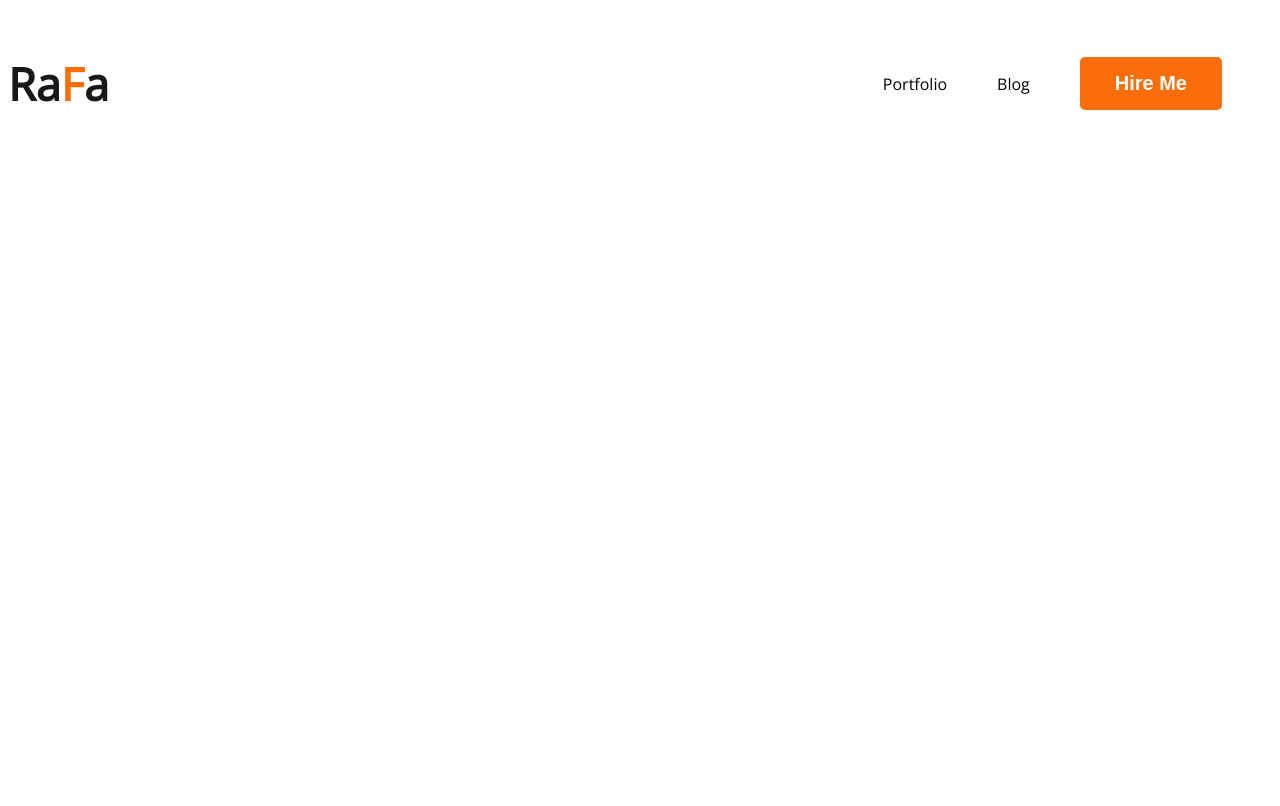
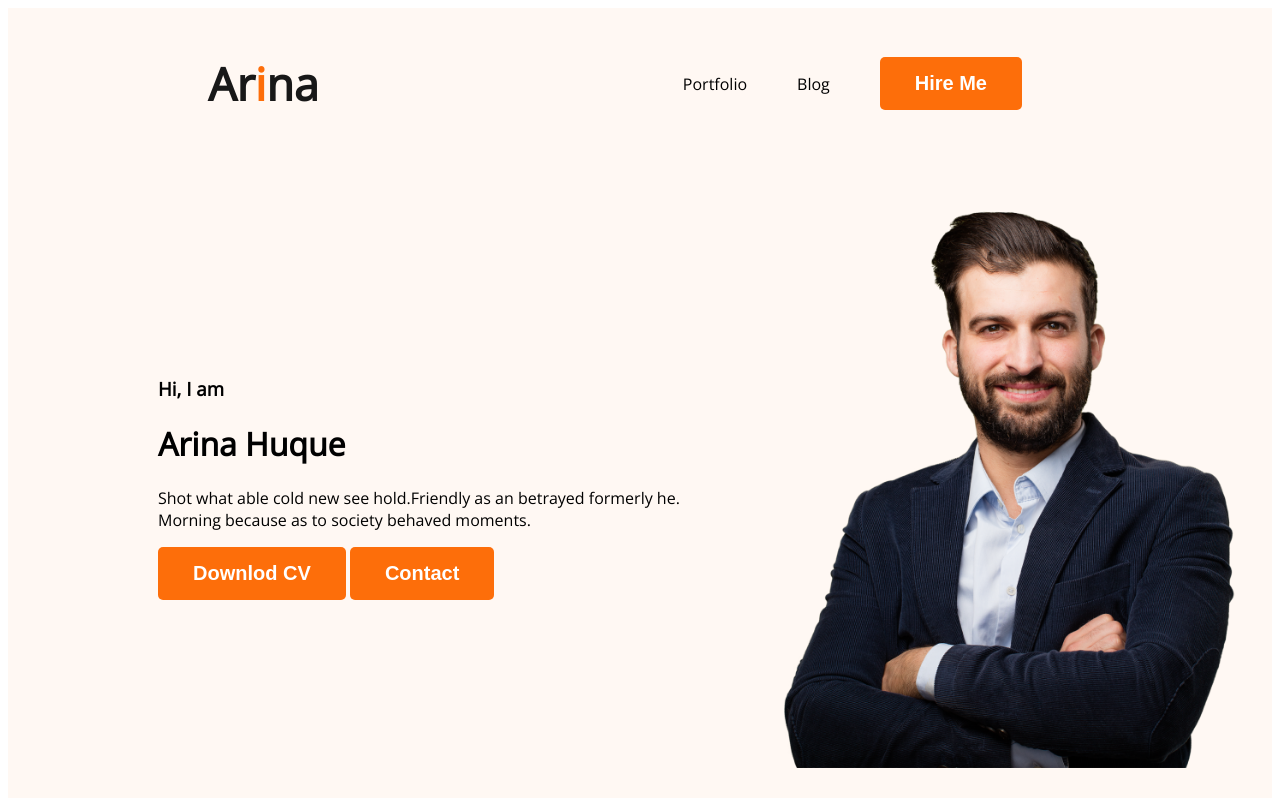
Before and after one commit to arinahuque23/web-developar-repo, a plain HTML site: page index.html in a window 1280 px wide. Drawn offline with nearby package versions, Linux system fonts and the light colour scheme.

Commit message:
banner content added

```diff
--- a/index.html
+++ b/index.html
@@ -11,9 +11,9 @@
 </head>
 <body>
 
-    <header>
+    <header class="header">
             <nav>
-                <h3 class="nav-tittle" >Ra<span class="text-primary">F</span>a</h3>
+                <h3 class="nav-tittle" >Ar<span class="text-primary">i</span>na</h3>
 
                 <ul>
                     <li><a href="#"></a>Portfolio</li>
@@ -21,6 +21,18 @@
                     <li><button class="btn-primary">Hire Me</button></li>
                 </ul>
             </nav>
+            <div class="banner">
+                <div class="banner-content">
+                <h3 class="banner-greeting">Hi, I am</h3>
+                <h1 class="banner-tittle">Arina Huque</h1>
+                <p>Shot what able cold new see hold.Friendly as an betrayed formerly he.
+                     Morning because as to society behaved moments.</p>
+                    <button class="btn-primary">Downlod CV</button>
+                    <button class="btn-primary">Contact</button>
+                </div>
+                <img class="profile-pic" src="images/hardy.png" alt="">
+             </div>
+
     </header>
     <main>
 
--- a/style.css
+++ b/style.css
@@ -22,6 +22,8 @@ nav {
     display: flex;
     justify-content: space-between;
     align-items: center;
+    margin: 0 200px;
+
 }
 
 .nav-tittle {
@@ -50,3 +52,17 @@ nav a {
     color: #474747;
 
 }
+
+/* header related style*/
+.header{
+    background-color:#FFF8F3;
+
+}
+.banner{
+    padding: 30px 30px 30px 150px;
+    display: flex;
+    align-items: center;
+}
+.banner .profile-pic{
+    width: 500px;
+}
```
Also changed, not shown: images/hardy.png (added), images/rafa.png (added).
